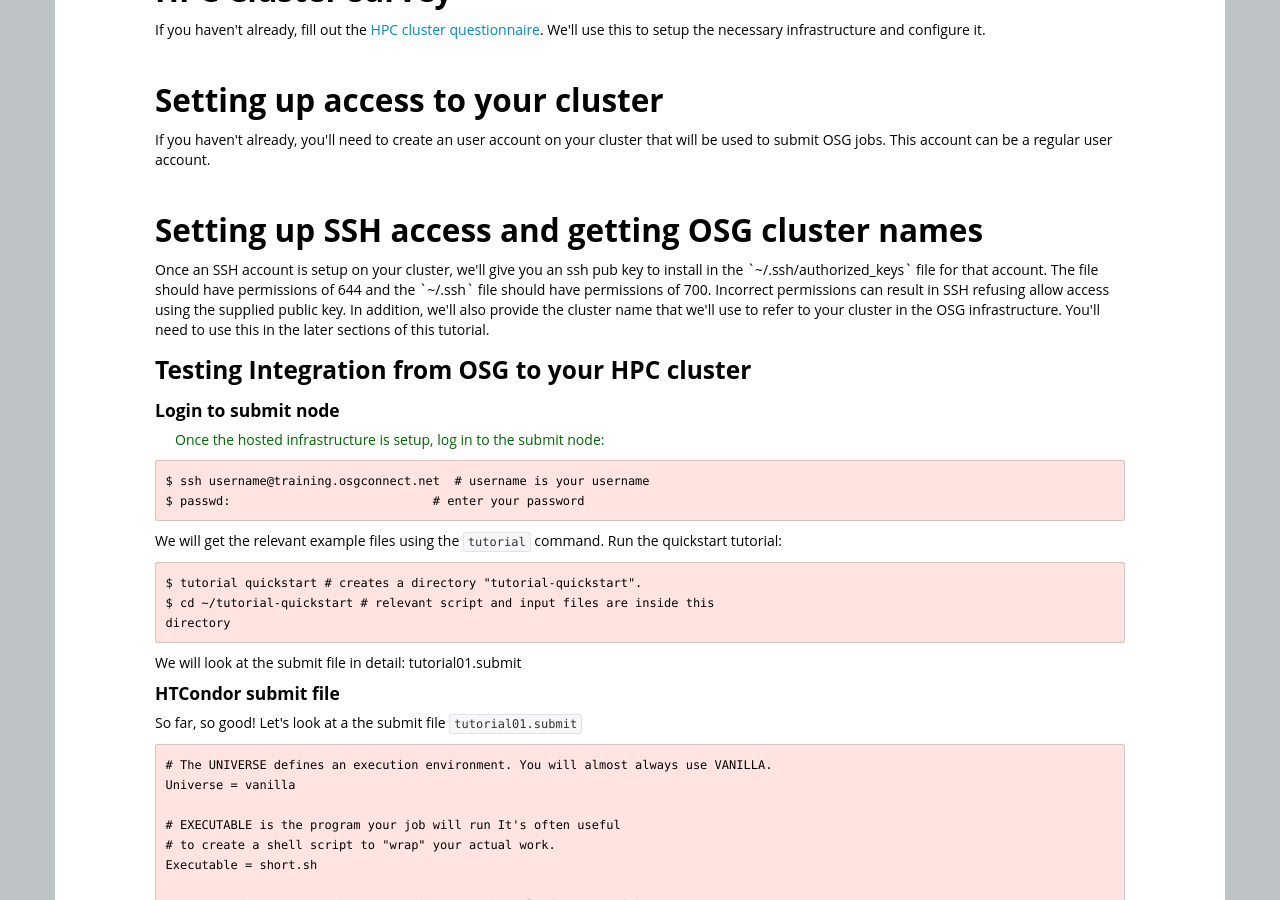
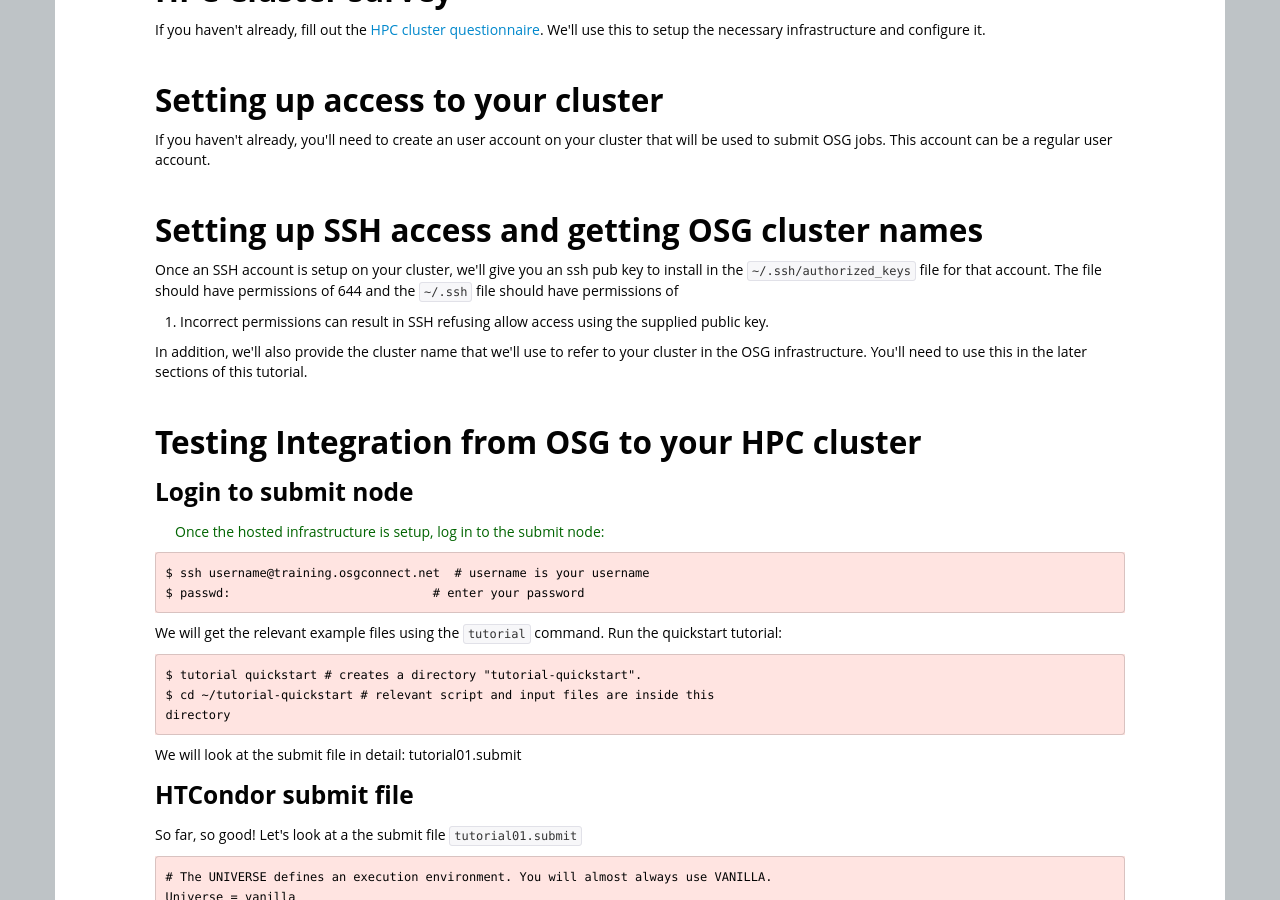
Before and after one commit to SWC-OSG-Workshop/OSG-HostedCE-RMACC17, a Jekyll site: the page built from handson.md, in a window 1280 px wide and 900 px high, scrolled down 443 px. Built offline with Jekyll 4.4.1, drawn with Linux system fonts in a browser that asks for light colours; nearby versions of some CDN libraries; library files that are not in the unit come from our copies.

Commit message:
More adjustments to heading levels

````diff
--- a/handson.md
+++ b/handson.md
@@ -11,24 +11,20 @@
 * Be able to view the jobs run on cluster using the OSG's GRACC system
 </div>
 
-<h2>HPC Cluster survey</h2>
+## HPC Cluster survey
 
-<p>
 If you haven't already, fill out the <a
 href="https://goo.gl/forms/8OukxsyG6KBSGHuR2">HPC cluster questionnaire</a>. We'll use
 this to setup the necessary infrastructure and configure it.
-</p>
 
-<h2>Setting up access to your cluster</h2>
+## Setting up access to your cluster
 
-<p>
 If you haven't already, you'll need to create an user account on your cluster
 that will be used to submit OSG jobs.  This account can be a regular user
 account.
-</p>
 
-<h2>Setting up SSH access and getting OSG cluster names</h2>
-<p>Once an SSH account is setup on your cluster, we'll give you an ssh pub key
+## Setting up SSH access and getting OSG cluster names
+Once an SSH account is setup on your cluster, we'll give you an ssh pub key
 to install in the `~/.ssh/authorized_keys` file for that account.  The file
 should have permissions of 644 and the `~/.ssh` file should have permissions of
 700.  Incorrect permissions can result in SSH refusing allow access using the
@@ -37,11 +33,11 @@
 In addition, we'll also provide the cluster name that we'll use to refer to your
 cluster in the OSG infrastructure.  You'll need to use this in the later
 sections of this tutorial.
-</p>
 
 
-<h3>Testing Integration from OSG to your HPC cluster</h3>
-<h4>Login to submit node </h4>
+
+## Testing Integration from OSG to your HPC cluster
+### Login to submit node
 
 Once the hosted infrastructure is setup, log in to the submit  node:
 {:class="in"}
@@ -62,7 +58,7 @@
 
 We will look at the submit file in detail: tutorial01.submit
 
-#### HTCondor submit file
+### HTCondor submit file
 
 So far, so good! Let's look at a the submit file `tutorial01.submit`
 
@@ -97,7 +93,7 @@
 Here you'll need to replace the ```[CLUSTER_NAME]``` in the requirements line
 with the name that we provide to you.
 
-#### Submit the job
+### Submit the job
 
 Submit the job using `condor_submit`:
 
@@ -105,7 +101,7 @@
 	Submitting job(s).
 	1 job(s) submitted to cluster 823.
 
-#### Check the job status
+### Check the job status
 
 The `condor_q` command tells the status of currently running jobs.
 Generally you will want to limit it to your own jobs:
@@ -130,7 +126,7 @@
 in `condor_q`.
 
 
-#### Check the job output
+### Check the job output
 
 Once your job has finished, you can look at the files that HTCondor has
 returned to the working directory. If everything was successful, it
@@ -152,7 +148,7 @@
 
 
 
-### View OSG Accounting information
+## View OSG Accounting information
 
 In your web browser go to the OSG
 [accounting site](https://gracc.opensciencegrid.org/dashboard/db/payload-jobs-summary?orgId=1) and click on the facility dropdown.  Either scroll down and select your
````
